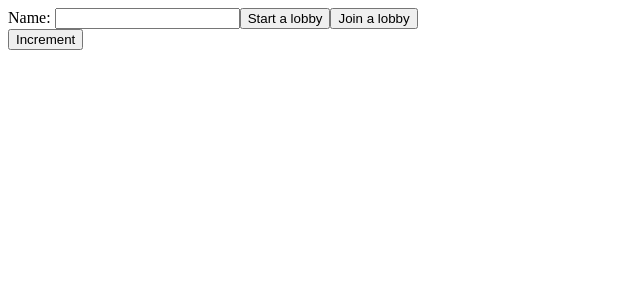
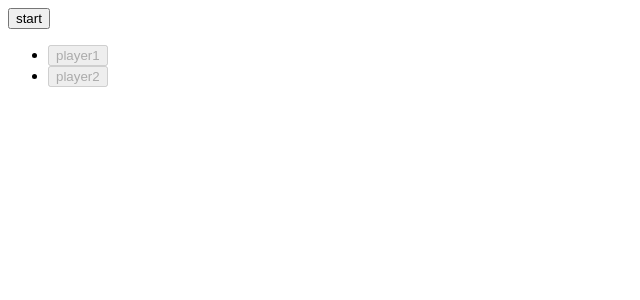
Before and after one commit to zsequeira9/peer-xstate-poc, a React (Vite) app: page / in a window 1280 px wide. Shown: the top 300 px of the page, without its empty margins (0-640 px from the left). Built offline with nearby package versions, Linux system fonts and the light colour scheme.

Commit message:
xstate actor turn

```diff
--- a/package.json
+++ b/package.json
@@ -21,7 +21,7 @@
     "typescript": "^5.5.2",
     "uuid": "^10.0.0",
     "vite": "^5.3.1",
-    "xstate": "^5.14.0"
+    "xstate": "^5.17.4"
   },
   "devDependencies": {
     "@types/uuid": "^10.0.0"
--- a/src/App.tsx
+++ b/src/App.tsx
@@ -1,89 +1,58 @@
-import { host } from "./host";
-import { client } from "./client";
-import { useState } from 'react';
-import { PlayerControllerActor } from "./playerControllerMachine";
-import { IncrementEventAction } from "./message";
+import { useEffect, useState } from "react";
+import { SnapshotFrom, AnyActorRef } from "xstate";
+import { useActor } from '@xstate/react';
 
-let hostId = '';
-let name = '';
+import { ParentMachine, ChildControllerMachine } from "./playerControllerMachineXstate";
+
+type childSnapshot = SnapshotFrom<typeof ChildControllerMachine>
 
 export default function App() {
-    const [isNetworkSetup, setIsNetworkSetup] = useState(true);
-    const [isHost, setIsHost] = useState(false);
 
-    const hostButton = <button onClick={() => {
-        // loading_spinner = true
-        let hostInitialized = host.initialize()
-        let clientInitialized = client.initialize()
-        Promise.all([hostInitialized, clientInitialized])
-            .then(([_hostId, _]) => {
-                hostId = _hostId;
-                client.join(hostId, name);
-                setIsHost(true);
-                setIsNetworkSetup(false);
-                // loading_spinning = false
-            })
-    }}>
-        Start a lobby
-    </button>
+    const [state, send, actorRef] = useActor(ParentMachine);
 
-    const clientButton = <button onClick={() => {
-        client.initialize();
-        setIsHost(false);
-        setIsNetworkSetup(false);
-    }}>
-        Join a lobby
-    </button>
+    const [players, setPlayers] = useState<Record<string, childSnapshot>>({})
+
+    useEffect(() => {
+        const subscription = actorRef.subscribe((snapshot) => {
+            console.log(snapshot);
+            // Get child snapshots
+            setPlayers(Object.fromEntries(
+                Object.entries(snapshot.children).map(
+                    ([key, value]) => [key, value.getSnapshot()]))
+                )
+        });
+
+        return subscription.unsubscribe;
+      }, [actorRef]);
+
+    // Player Scores
+    const playerScores = Object.entries(players).map(([playerid, player]) => {
+        return (<li key={playerid}>
+            <pre>
+                score: {player.context.controller.score}
+            </pre>
+        </li>)
+    })
+
+    // Player Buttons
+    const PlayerButtons = state.context.childMachineRefs.map((child: AnyActorRef) =>
+        <li key={child.id}>
+            <button
+                disabled={ child.getSnapshot().value === 'waiting' }
+                onClick={() => { child.send({type: 'playButton' })}}>
+                {child.id}
+            </button>
+        </li>)
 
     return (
         <main>
-            {
-            isNetworkSetup ?
-            <div>
-                <label>
-                    Name: <input name="name"
-                        onChange={e => {
-                            name = e.target.value;
-                        }}
-                        type="text" />
-                </label>
-                {hostButton}
-                {clientButton}
-                </div>
-                 : null
-            }
+            <button onClick={() => { send({ type: 'start' }) }}>
+                start
+            </button>
 
-            <div>
-                {!isNetworkSetup && !isHost ?
-                     <div>
-                        <label>
-                            Lobby Id: <input name="hostId"
-                                onChange={e => {
-                                    hostId = e.target.value;
-                                }}
-                            type="text" />
-                        </label>
-                        <button onClick={() => {
-                            console.log("Host id", hostId)
-                            client.join(hostId, name);
-                        }}>
-                            Join the lobby
-                        </button>
-                    </div>
-                    : null}
+            <ul> {playerScores} </ul>
 
-                {!isNetworkSetup && isHost ?
-                    <div> host Id: {hostId} </div>
-                    : null
-                }
-
-                <button onClick={() => {
-                    PlayerControllerActor.send({ type: "increment"})
-                    client.send(new IncrementEventAction())
-                }}>
-                    Increment
-                </button>
-            </div>
+            <ul> {PlayerButtons} </ul>
 
         </main>
     )
--- /dev/null
+++ b/src/playerControllerMachineXstate.ts
@@ -0,0 +1,71 @@
+import { assign, setup, createMachine, enqueueActions, sendTo, log } from 'xstate';
+
+interface scoreCard {
+    score: number
+}
+
+export const ChildControllerMachine = setup({
+    types: {
+        context: {} as {controller: scoreCard},
+        input: {} as scoreCard,
+        events: {} as
+            | { type: 'playButton' }
+            | { type: 'startTurn' }
+    },
+    actions: {
+        addRandomScore: assign(({context}) => {
+            context.controller.score += Math.floor(Math.random()*100);
+            return context;
+        }),
+    },
+  }).createMachine({
+    id: 'PlayerController',
+    context: ({input}) => (
+        {controller: input}
+    ),
+    initial: 'waiting',
+    states: {
+        myTurn: {
+            on: {
+                'playButton': {
+                    actions: enqueueActions(({ enqueue }) => {
+                        enqueue( log(({self}) => self))
+                        enqueue({type: 'addRandomScore'});
+                        enqueue.sendParent(({self})=> ({ type: `${self.id}.done` }));
+                    }),
+                    target: 'waiting',
+                },
+            }
+        },
+        waiting: {
+            on: {
+                'startTurn': {
+                    target: 'myTurn'
+                }
+            }
+        }
+    }
+  });
+
+
+export const ParentMachine = createMachine({
+    entry: [
+        assign({
+                childMachineRefs: ({ spawn }) => [
+                  spawn(ChildControllerMachine, { id: 'player1', input: {score: 0} as scoreCard }),
+                  spawn(ChildControllerMachine, { id: 'player2', input: {score: 0} as scoreCard}),
+                ],
+              })
+    ],
+    on: {
+        'player1.done': {
+            actions: sendTo('player2', {type: 'startTurn'}),
+        },
+        'player2.done': {
+                actions: sendTo('player1', { type: 'startTurn' }),
+        },
+        'start': {
+            actions: sendTo('player1', { type: 'startTurn' }),
+        }
+    }
+  });
```
Also changed, not shown: src/AppPeer.tsx (added, +90 -0 lines), 1 other file (tests, documents, lock files or other folders).
